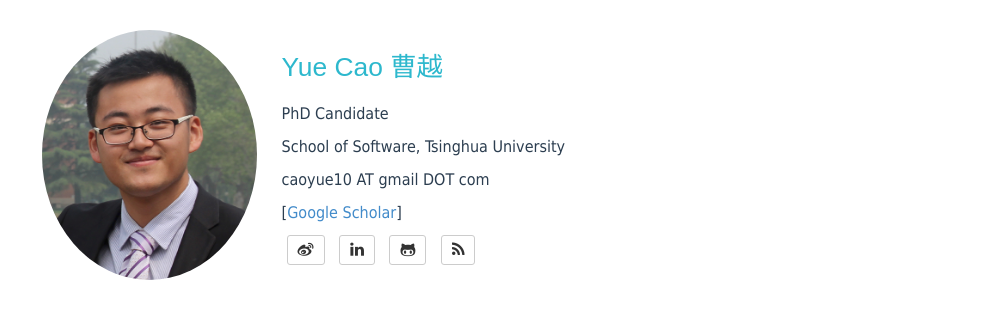
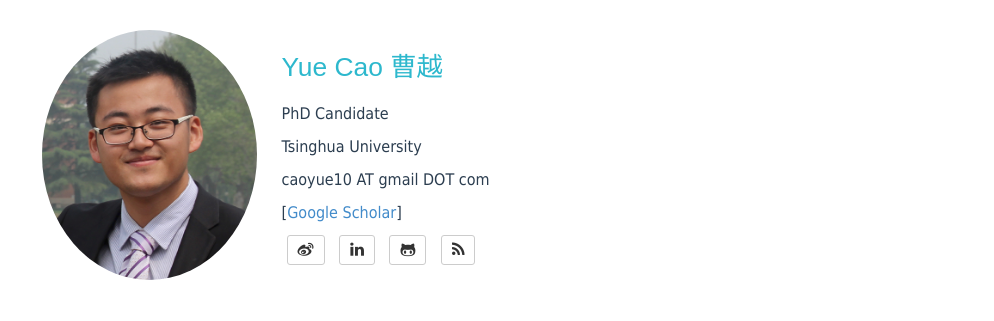
Before and after one commit to caoyue10/caoyue10.github.io, a Jekyll site: the page built from index.html, in a window 1280 px wide and 900 px high. Shown: the top 321 px of the window, without its empty margins (138-1132 px from the left). Built offline with Jekyll 4.4.1, drawn with Linux system fonts in a browser that asks for light colours; the list of posts is cut into pages by our own code.

Commit message:
Update title.html

```diff
--- a/_includes/title.html
+++ b/_includes/title.html
@@ -6,7 +6,7 @@
     <h1>Yue Cao 曹越</h1>
     <p>PhD Candidate</p>
     <!--<div class="text-center"><a href="http://www.thss.tsinghua.edu.cn/">School of Software</a>, <a href="http://www.tsinghua.edu.cn/publish/newthu/index.html">Tsinghua University</a></div>-->
-    <p>School of Software, Tsinghua University</p>
+    <p>Tsinghua University</p>
     <p>caoyue10 AT gmail DOT com</p>
    <p>[<a href="https://scholar.google.com/citations?user=iRUO1ckAAAAJ&hl=zh-CN" target="_blank">Google Scholar</a>]</p>
 <div id="contact-list">
```
